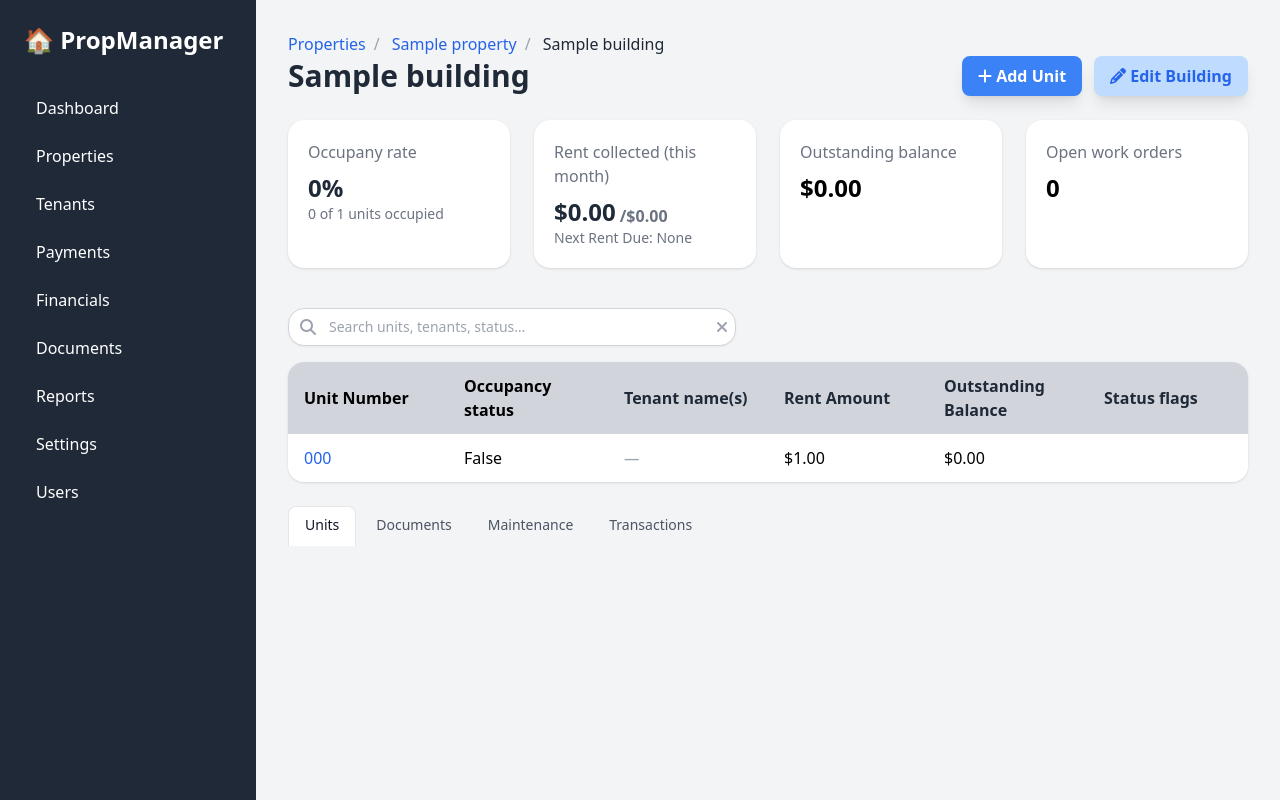
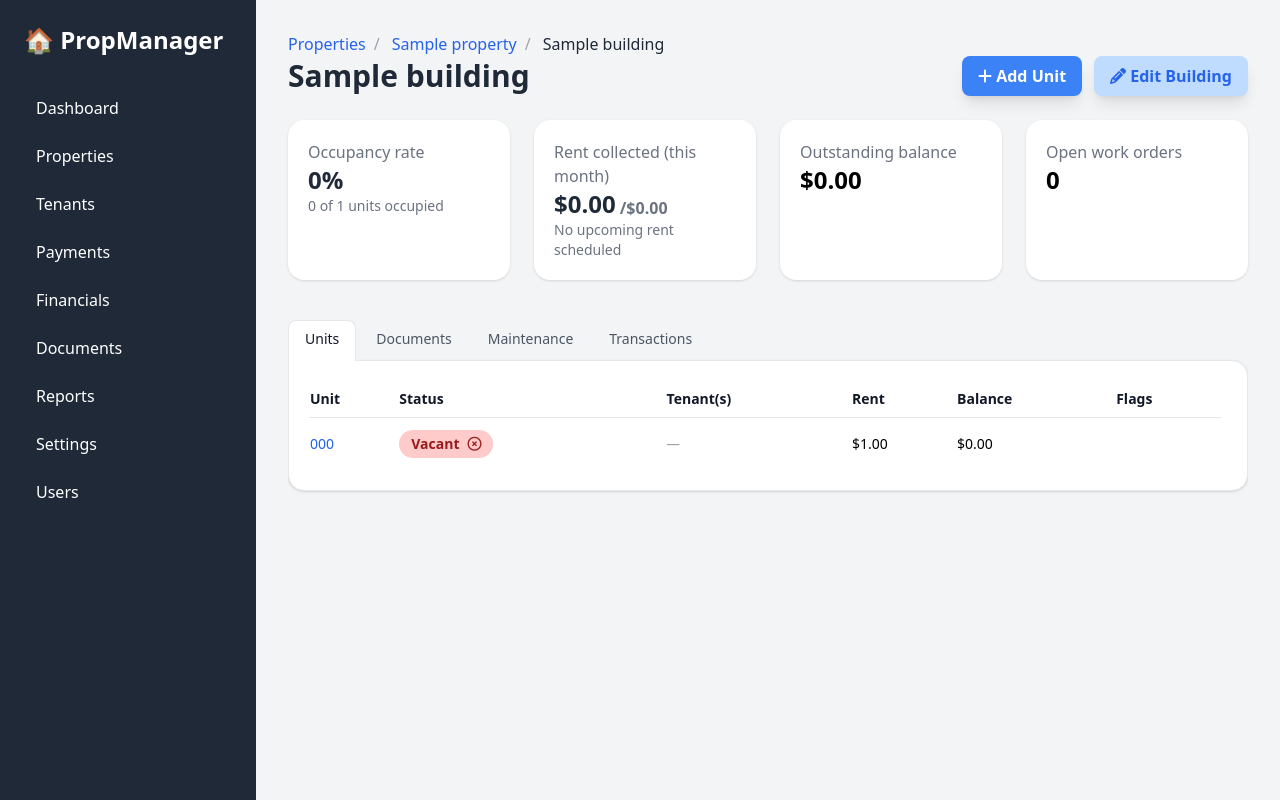
Before and after one commit to andewmark/PropertyManager, a Flask app: page /properties/1/1 in a window 1280 px wide. Run offline with Flask 3, Linux system fonts and the light colour scheme; tables that the repository leaves empty hold one stand-in row (values such as "Sample post"); some libraries are stand-ins or nearby versions.

Commit message:
Added Units table

```diff
--- a/app/static/js/search_table.js
+++ /dev/null
@@ -1,29 +0,0 @@
-// static/js/search_table.js
-
-document.addEventListener("DOMContentLoaded", function () {
-  const searchInput = document.getElementById("searchbar");
-  const clearButton = document.getElementById("clear-search");
-  const tableRows = document.querySelectorAll("tbody tr");
-
-  // Filter function
-  const filterTable = () => {
-    const query = searchInput.value.toLowerCase().trim();
-
-    tableRows.forEach(row => {
-        const rowText = row.innerText.toLowerCase();
-        row.style.display = rowText.includes(query) ? "" : "none";
-    });
-  };
-
-  // Event: typing in the search bar
-  searchInput.addEventListener("input", filterTable);
-
-  // Event: Clear Button
-  if (clearButton) {
-    clearButton.addEventListener("click", () => {
-        searchInput.value = "";
-        filterTable();
-        searchInput.focus();
-    })
-  }
-});
--- a/app/templates/building_detail.html
+++ b/app/templates/building_detail.html
@@ -36,16 +36,16 @@
 <!--Overview Summary-->
 <div class="grid grid-cols-1 md:grid-cols-4 gap-6 mb-10">
 
-  <!--Occupany Rate Panel-->
+  <!--Occupancy Rate Panel-->
   <div class="bg-white p-5 rounded-2xl shadow">
-    <h3 class="text-gray-500 text-md mb-2">Occupany rate</h3>
+    <h3 class="text-gray-500 text-md">Occupancy rate</h3>
     <p class="text-2xl font-bold text-gray-800">{{ occupancy_rate }}%</p>
     <p class="text-gray-500 text-sm">{{ unit_occupied_count }} of {{total_units}} units occupied</p>
   </div>
 
   <!--Rent Collected Panel-->
   <div class="bg-white p-5 rounded-2xl shadow">
-    <h3 class="text-gray-500 text-md mb-2">
+    <h3 class="text-gray-500 text-md">
       Rent collected (this month)
     </h3>
 
@@ -79,14 +79,20 @@
       {% endif %}
     </div>
 
+    {% if next_rent_due %}
     <p class="text-gray-500 text-sm">
-      Next Rent Due: {{ next_rent_due }}
+      Next due: {{ next_rent_due }}
     </p>
+    {% else %}
+    <p class="text-gray-500 text-sm">
+      No upcoming rent scheduled
+    </p>
+    {% endif %}
   </div>
 
   <!--Outstanding Tenants Balance Panel-->
   <div class="bg-white p-5 rounded-2xl shadow">
-    <h3 class="text-gray-500 text-md mb-2">
+    <h3 class="text-gray-500 text-md">
       Outstanding balance
     </h3>
 
@@ -107,7 +113,7 @@
 
   <!--Open Work Orders-->
   <div class="bg-white p-5 rounded-2xl shadow">
-    <h3 class="text-gray-500 text-md mb-2">
+    <h3 class="text-gray-500 text-md">
       Open work orders
     </h3>
 
@@ -117,7 +123,7 @@
 
     <!--TODO: Link button to page with filtered report-->
     <div class="flex items-center gap-2 cursor-pointer">
-      {% if total_outstanding > 0 %}
+      {% if open_maintenance > 0 %}
         <a href='https://alexlevydesigner.com/' target="_blank" class="text-md text-blue-500 hover:underline">
           View tenants with outstanding balances
         </a>
@@ -126,118 +132,6 @@
     </div>
   </div>
 
-</div>
-
-<!-- Search + Filters Bar -->
-<div class="mb-4 flex flex-col gap-3 sm:flex-row sm:items-center sm:justify-between">
-
-  <!-- Search -->
-  <div class="relative w-full sm:max-w-md">
-    <label for="searchbar" class="sr-only">
-      Search units, tenants, or status
-    </label>
-
-    <!-- Icon -->
-    <span class="pointer-events-none absolute inset-y-0 left-3 flex items-center text-gray-400">
-      <i class="fa-solid fa-magnifying-glass"></i>
-    </span>
-
-    <input
-      type="text"
-      id="searchbar"
-      name="searchbar"
-      placeholder="Search units, tenants, status…"
-      class="w-full rounded-2xl border border-gray-300 bg-white py-2 pl-10 pr-10 text-sm
-             focus:outline-none focus:ring-2 focus:ring-blue-500 focus:border-blue-500
-             shadow-sm"
-    />
-
-    <!-- Clear button -->
-    <button
-      type="button"
-      id="clear-search"
-      class="absolute inset-y-0 right-2 flex items-center text-gray-400 hover:text-gray-600"
-      aria-label="Clear search"
-    >
-      <i class="fa-solid fa-xmark"></i>
-    </button>
-  </div>
-</div>
-
-
-<!--Units Table-->
-<div class="overflow-x-auto rounded-2xl shadow">
-  <table class="w-full table-fixed border-collapse">
-    <thead class="bg-gray-300">
-      <tr>
-        <th class="px-4 py-3 text-left text-md font-semibold text-black">
-          Unit Number
-        </th>
-        <th class="px-4 py-3 text-left text-md font-semibold text-black">
-          Occupancy status
-        </th>
-        <th class="px-4 py-3 text-left text-md font-semibold text-gray-800">
-          Tenant name(s)
-        </th>
-        <th class="px-4 py-3 text-left text-md font-semibold text-gray-800">
-          Rent Amount
-        </th>
-        <th class="px-4 py-3 text-left text-md font-semibold text-gray-800">
-          Outstanding Balance
-        </th>
-        <th class="px-4 py-3 text-left text-md font-semibold text-gray-800">
-          Status flags
-        </th>
-      </tr>
-    </thead>
-
-    <tbody class="divide-y divide-gray-200">
-      {% for item in units %}
-      <tr class="odd:bg-white even:bg-gray-100 hover:bg-gray-200 transition-colors">
-        <td class="px-4 py-3 truncate">
-          <a href="/units/{{ item.unit.unit_id }}"
-          class="text-md text-blue-600 hover:underline">
-            {{ item.unit.unit_number }}
-          </a>
-        </td>
-        <td class="px-4 py-3 truncate">
-          {{ item.is_occupied }}
-        </td>
-        <td class="px-4 py-3 truncate">
-          {% if item.tenants %}
-            <ul class="space-y-1">
-              {% for tenant in item.tenants %}
-              <li>
-                <!--TODO: Create Tenants Detail Page-->
-                <a href="/"
-                class="text-md text-blue-600 hover:underline">
-                  {{ tenant.first_name }} {{ tenant.family_name}}
-                </a>
-              </li>
-              {% endfor %}
-            </ul>
-          {% else %}
-          <span class="text-gray-400 italic">—</span>
-          {% endif %}
-        </td>
-        <td class="px-4 py-3 truncate">
-          ${{ item.current_rent }}
-        </td>
-        <td class="px-4 py-3 truncate">
-          {% if item.outstanding_balance %}
-            ${{ item.outstanding_balance }}
-          {% else %}
-            $0.00
-          {% endif %}
-        </td>
-        <td class="px-4 py-3 truncate">
-
-        </td>
-      </tr>
-    </tbody>
-    {% endfor %}
-
-  </table>
 </div>
 
 <!--Tabs-->
@@ -269,9 +163,20 @@
     </a>
 
   </div>
+
+  {% if tab == 'units' %}
+    {% include 'building_partials/units_table.html' %}
+  {% elif tab == 'documents' %}
+    {% include 'building_partials/documents_table.html' %}
+  {% elif tab == 'maintenance' %}
+    {% include 'building_partials/maintenance_table.html' %}
+  {% elif tab == 'transactions' %}
+    {% include 'building_partials/transactions_table.html' %}
+
+  {% endif %}
+  {% endblock %}
+
 </div>
-
-{% endblock %}
 
 {% block scripts %}
 <script src="{{ url_for('static', filename='js/search_table.js') }}"></script>
--- /dev/null
+++ b/app/templates/building_partials/units_table.html
@@ -0,0 +1,89 @@
+<!--Lease Information Panel-->
+<div class="bg-white p-5 shadow mb-8 border border-gray-200 min-w-fit
+     {{ 'rounded-tr-2xl rounded-b-2xl' if tab == 'units' else 'rounded-2xl' }}">
+    <table class="min-w-[800px] w-full border-separate border-spacing-0">
+      <thead>
+        <tr>
+          <th class="text-sm font-semibold text-gray-900 border-b break-words whitespace-normal border-gray-200 py-2 text-left">
+            Unit
+          </th>
+          <th class="text-sm font-semibold text-gray-900 border-b break-words whitespace-normal border-gray-200 py-2 text-left">
+            Status
+          </th>
+          <th class="text-sm font-semibold text-gray-900 border-b break-words whitespace-normal border-gray-200 py-2 text-left">
+            Tenant(s)
+          </th>
+          <th class="text-sm font-semibold text-gray-900 border-b break-words whitespace-normal border-gray-200 py-2 text-left">
+            Rent
+          </th>
+          <th class="text-sm font-semibold text-gray-900 border-b break-words whitespace-normal border-gray-200 py-2 text-left">
+            Balance
+          </th>
+          <th class="text-sm font-semibold text-gray-900 border-b break-words whitespace-normal border-gray-200 py-2 text-left">
+            Flags
+          </th>
+        </tr>
+      </thead>
+
+      {% for item in units %}
+        <tr class="hover:bg-gray-100 transition-colors border-b border-gray-100">
+            <td class="py-3 text-left text-sm">
+                <a href="/units/{{ item.unit.unit_id }}"
+                class="text-md text-blue-600 hover:underline">
+                    {{ item.unit.unit_number }}
+                </a>
+            </td>
+            <td class="py-3 text-left text-sm">
+                <div>
+                    {% if item.is_occupied %}
+                    <span class="w-fit bg-green-200 text-green-800 text-md font-semibold px-3 py-1 rounded-full flex items-center gap-2"
+                        aria-label="Unit Occupied">
+                        <h4 class="m-0">Occupied</h4>
+                        <i class="fa-regular fa-circle-check"></i>
+                    </span>
+                    {% else %}
+                    <span class="w-fit bg-red-200 text-red-800 text-md font-semibold px-3 py-1 rounded-full flex items-center gap-2"
+                        aria-label="Unit Vacant">
+                        <h4 class="m-0">Vacant</h4>
+                        <i class="fa-regular fa-circle-xmark"></i>
+                    </span>
+                    {% endif %}
+                </div>
+            </td>
+            <td class="py-3 text-left text-sm">
+                {% if item.tenants %}
+                    <ul class="space-y-1">
+                    {% for tenant in item.tenants %}
+                    <li>
+                        <!--TODO: Create Tenants Detail Page-->
+                        <a href="/"
+                        class="text-md text-blue-600 hover:underline">
+                        {{ tenant.first_name }} {{ tenant.family_name}}
+                        </a>
+                    </li>
+                    {% endfor %}
+                    </ul>
+                {% else %}
+                    <span class="text-gray-400 italic">—</span>
+                {% endif %}
+            </td>
+            <td class="py-3 text-left text-sm">
+                ${{ item.current_rent }}
+            </td>
+            <td class="py-3 text-left text-sm">
+                {% if item.outstanding_balance %}
+                    ${{ item.outstanding_balance }}
+                {% else %}
+                    $0.00
+                {% endif %}
+            </td>
+            <td class="py-3 text-left text-sm">
+
+            </td>
+            <td class="py-3 text-left text-sm">
+
+            </td>
+        </tr>
+      {% endfor %}
+    </table>
+</div>
```
Also changed, not shown: app/templates/building_partials/documents_table.html (added), app/templates/building_partials/maintenance_table.html (added), app/templates/building_partials/transactions_table.html (added).
